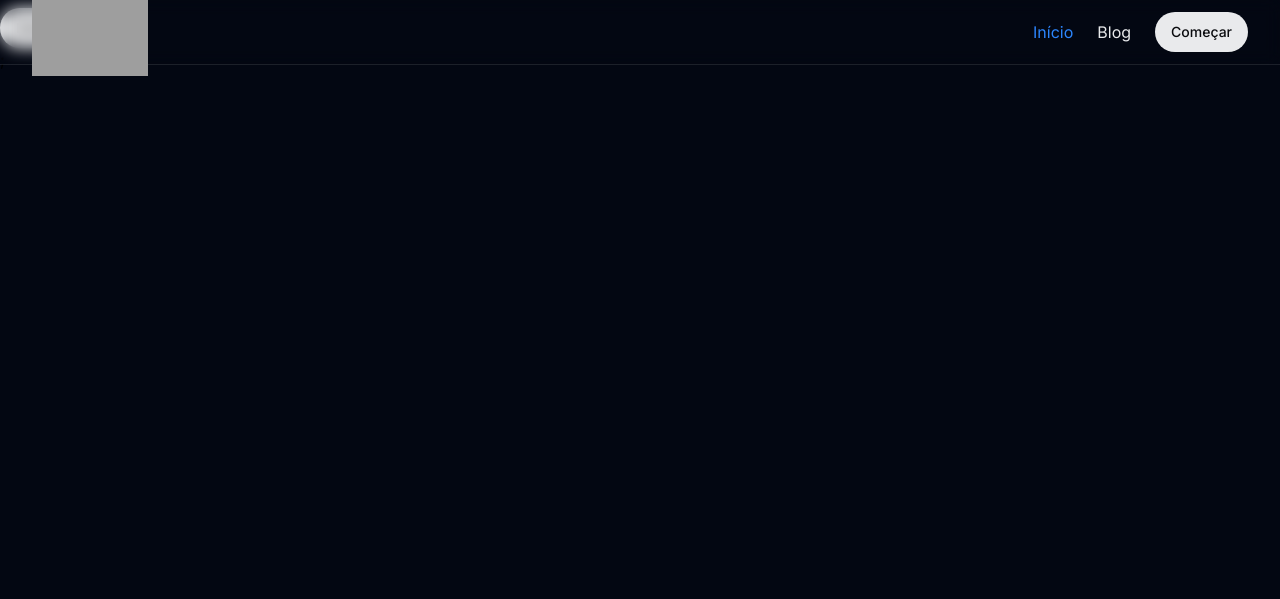
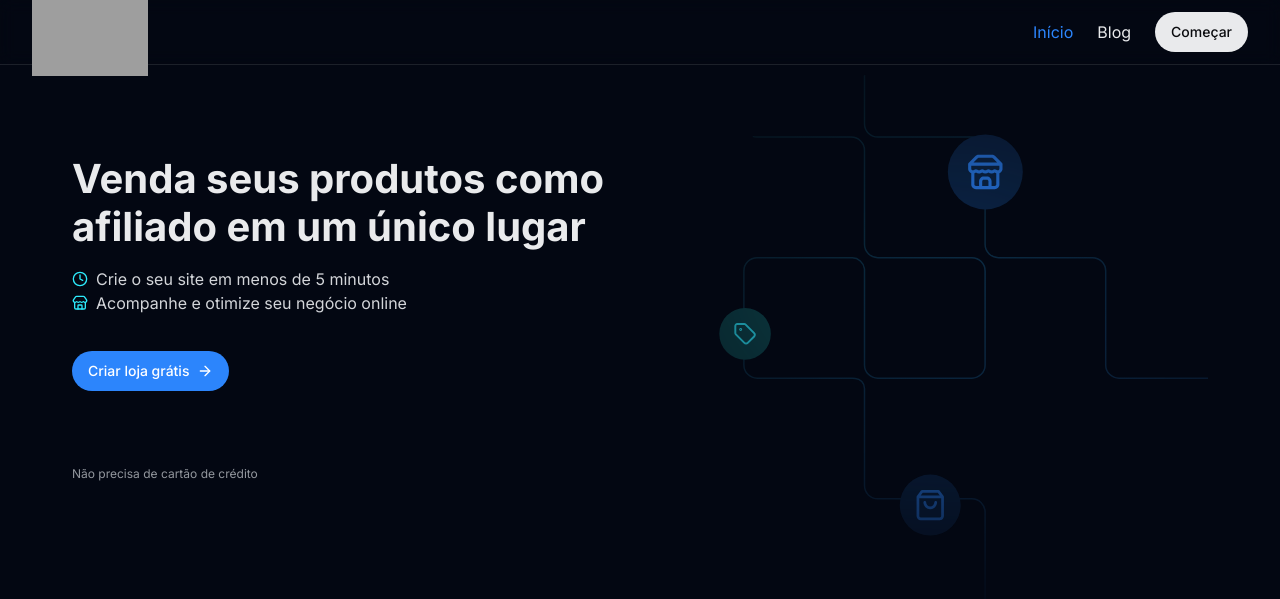
Before and after one commit to SabrinaTavera/curso-nextjs-rocketseat, a Next.js app in the folder site-blog/: page / in a window 1280 px wide. Shown: the top 599 px of the page. Built offline with nearby package versions, Linux system fonts and the light colour scheme; grey boxes are pictures that could not be loaded.

Commit message:
style(hero-section): add hero-section

```diff
--- /dev/null
+++ b/site-blog/src/components/hero-section/hero-section.tsx
@@ -0,0 +1,52 @@
+import { ArrowRight, Clock, Store } from "lucide-react"
+import { Button } from "../ui/button"
+import Image from "next/image"
+import Link from "next/link"
+
+export const HeroSection = () => {
+    return (
+        <section className="container relative  flex items-center justify-center mt-16">
+            <div className="grid grid-cols-1 md:grid-cols-2 gap-8 min-h-[20rem] md:h-[36rem] items-center">
+                <div className="flex flex-col items-center justify-center gap-4 md:items-start lg:items-start">
+                    <h1 className="text-gray-100 text-heading-hg">Venda seus produtos como afiliado em um único lugar</h1>
+
+                    <div className="flex flex-col items-center justify-center gap-4 md:items-start lg:items-start">
+                        <div>
+                            <div className="flex items-center gap-2">
+                                <Clock className="text-cyan-100 h-4 w-4" />
+                                <span className="text-gray-200">Crie o seu site em menos de 5 minutos</span>
+                            </div>
+
+                            <div className="flex items-center gap-2">
+                                <Store className="text-cyan-100 h-4 w-4" />
+                                <span className="text-gray-200">Acompanhe e otimize seu negócio online</span>
+                            </div>
+                        </div>
+
+                        <div className="text-white flex flex-col gap-2 mt-5 items-center md:items-start lg:items-start">
+                            <Button className="rounded-full w-fit" asChild>
+                                <Link href={'/'}>
+                                    Criar loja grátis
+                                    <ArrowRight />
+                                </Link>
+                            </Button>
+                            <p className="text-gray-300 text-body-xs">Não precisa de cartão de crédito</p>
+                        </div>
+
+                    </div>
+                </div>
+                <div className="relative h-[20rem] hidden md:h-full order-first md:order-last items center justify-center md:flex lg:flex">
+                    <Image
+                        src='/hero-section.svg'
+                        alt='Ilustração com ícones de store, tag e sacola'
+                        width={200}
+                        height={400}
+                        className="h-full w-auto object-contain"
+                    />
+                </div>
+
+            </div>
+
+        </section>
+    )
+}
--- /dev/null
+++ b/site-blog/src/components/hero-section/index.ts
@@ -0,0 +1 @@
+export  * from './hero-section';
--- a/site-blog/src/pages/index.tsx
+++ b/site-blog/src/pages/index.tsx
@@ -1,23 +1,12 @@
-import Image from "next/image";
-import { Geist, Geist_Mono } from "next/font/google";
-import { Button } from "@/components/ui/button";
-
-const geistSans = Geist({
-  variable: "--font-geist-sans",
-  subsets: ["latin"],
-});
-
-const geistMono = Geist_Mono({
-  variable: "--font-geist-mono",
-  subsets: ["latin"],
-});
+import { HeroSection } from "@/components/hero-section";
 
 export default function Home() {
   return (
-    <div >
-      <h2 className="text-4xl text-red-400">
-        <Button variant="secondary">Button</Button>
-      </h2>
-    </div>
+    <>
+      <article className="flex flex-col">
+        <HeroSection/>
+      </article>
+    </>
+
   );
 }
```
Also changed, not shown: site-blog/public/hero-section.svg (added).
